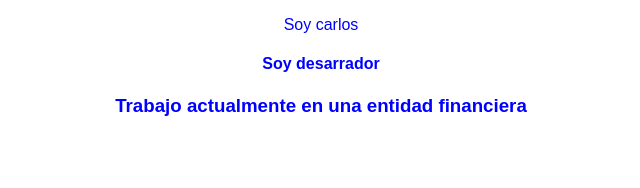
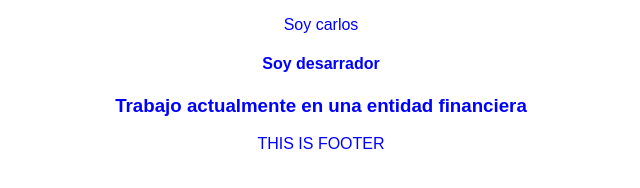
Before and after one commit to CarlosAndres140295/curso-git, a plain HTML site: page index.html in a window 1280 px wide. Shown: the whole page, without its empty margins (319-959 px from the left). Drawn offline with Linux system fonts and the light colour scheme.

Commit message:
se agrega el footer al index

```diff
--- a/index.html
+++ b/index.html
@@ -13,5 +13,8 @@
         <h4>Soy desarrador</h4>
         <h3>Trabajo actualmente en una entidad financiera</h3>
     </div>
+    <div class="footer">
+        THIS IS FOOTER
+    </div>
 </body>
 </html>
```
